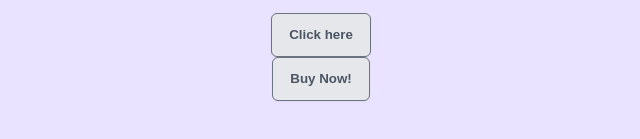
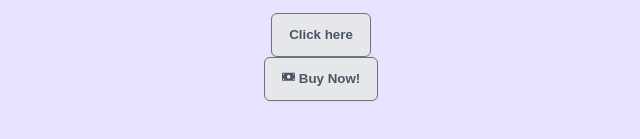
Before and after one commit to vishalicious213/react-buttons, a React (Vite) app: page / in a window 1280 px wide. Shown: the part 343-482 px from the top of the page, without its empty margins (319-959 px from the left). Built offline with nearby package versions, Linux system fonts and the light colour scheme.

Commit message:
added faMoneyBill tp App

```diff
--- a/src/App.jsx
+++ b/src/App.jsx
@@ -1,11 +1,12 @@
 import Button from "../components/Button"
 import ButtonChildren from "../components/Button-Children"
+import { FaMoneyBill } from "react-icons/fa"
 
 export default function App() {
     return (
         <main>
             <Button text="Click here" />
-            <ButtonChildren>Buy Now!</ButtonChildren>
+            <ButtonChildren><FaMoneyBill /> Buy Now!</ButtonChildren>
         </main>
     )
 }
```
